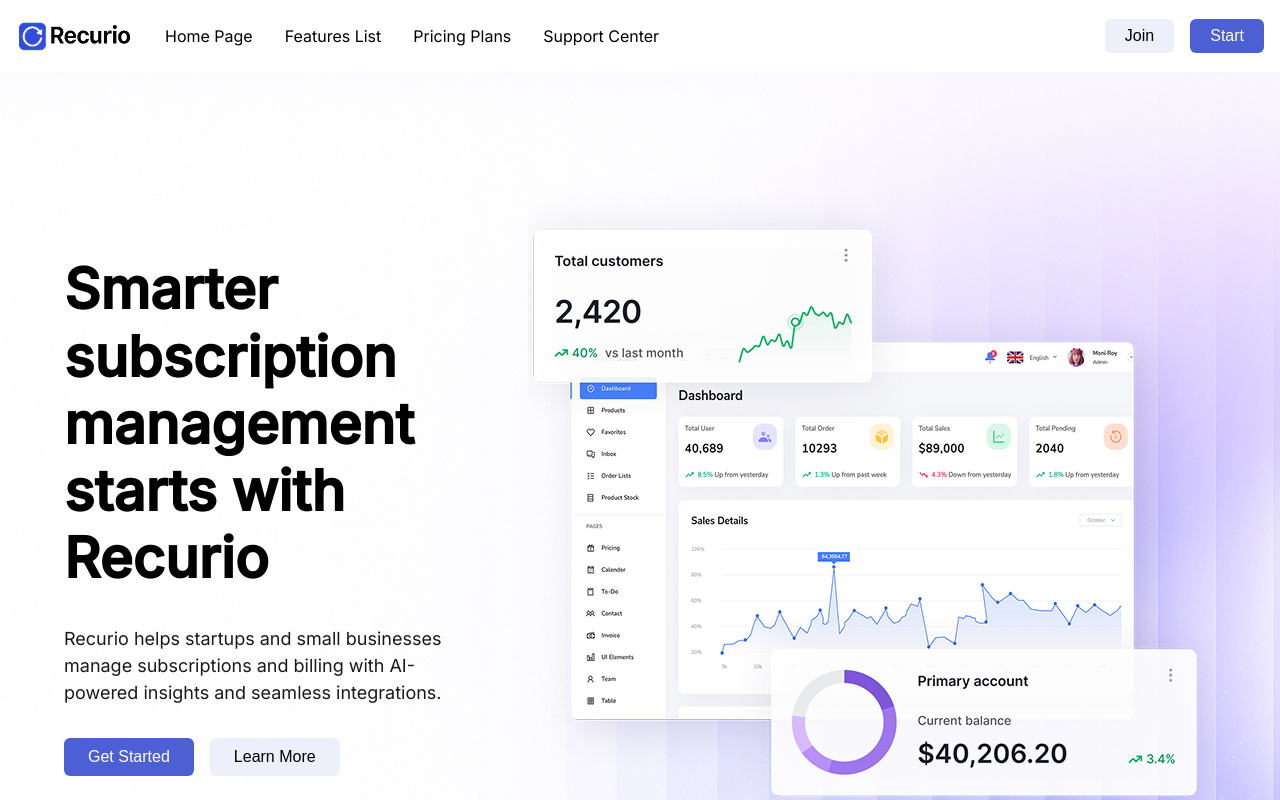
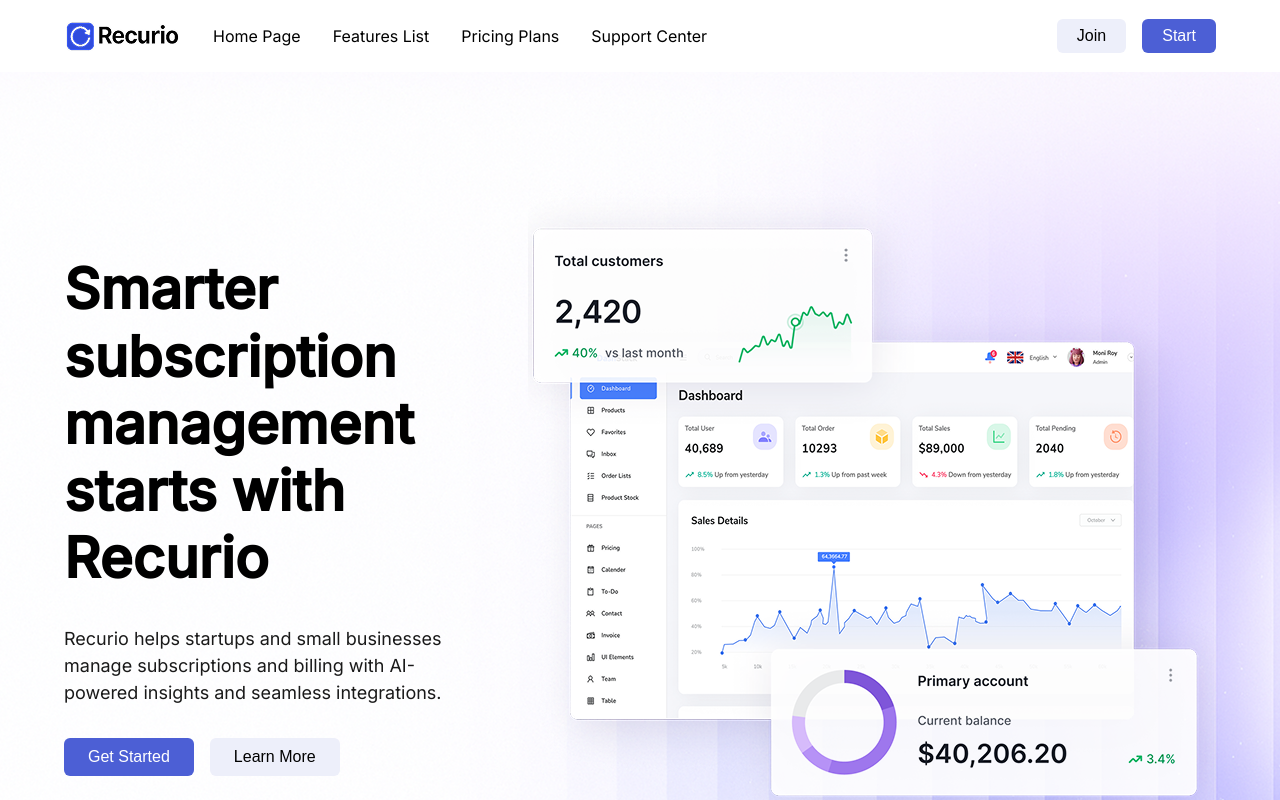
Before and after one commit to KatyaTam11/my-figma-website, a Next.js app: page / in a window 1280 px wide. Shown: the top 800 px of the page. Built offline with nearby package versions, Linux system fonts and the light colour scheme.

Commit message:
Update Navbar.js

```diff
--- a/components/Navbar.js
+++ b/components/Navbar.js
@@ -5,23 +5,17 @@
     <header
       style={{
         width: '100%',
-        display: 'flex',
-        justifyContent: 'center',
-        background: 'var(--Color-White)',
-      }}
-    >
-      <div
-        style={{
-          maxWidth: '1440px',
-          width: '100%',
-          padding: '0 16px',
+        padding: '0 64px',          // горизонтальные отступы
         boxSizing: 'border-box',
         display: 'flex',
         justifyContent: 'space-between',
         alignItems: 'center',
         height: '72px',
+        background: 'var(--Color-White)',
+        boxShadow: '0 1px 2px rgba(0,0,0,0.1)',
       }}
     >
+      {/* Логотип + меню */}
       <div style={{ display: 'flex', alignItems: 'center', gap: '32px' }}>
         <img src="/placeholder.png" alt="Logo" width={117} height={36} />
         <nav style={{ display: 'flex', alignItems: 'center', gap: '32px' }}>
@@ -40,6 +34,8 @@
           ))}
         </nav>
       </div>
+
+      {/* Кнопки справа */}
       <div style={{ display: 'flex', alignItems: 'center', gap: '16px' }}>
         <button
           style={{
@@ -69,7 +65,6 @@
           Start
         </button>
       </div>
-      </div>
     </header>
   );
 }
```
Lines whose indentation alone changed are shown as unchanged.
